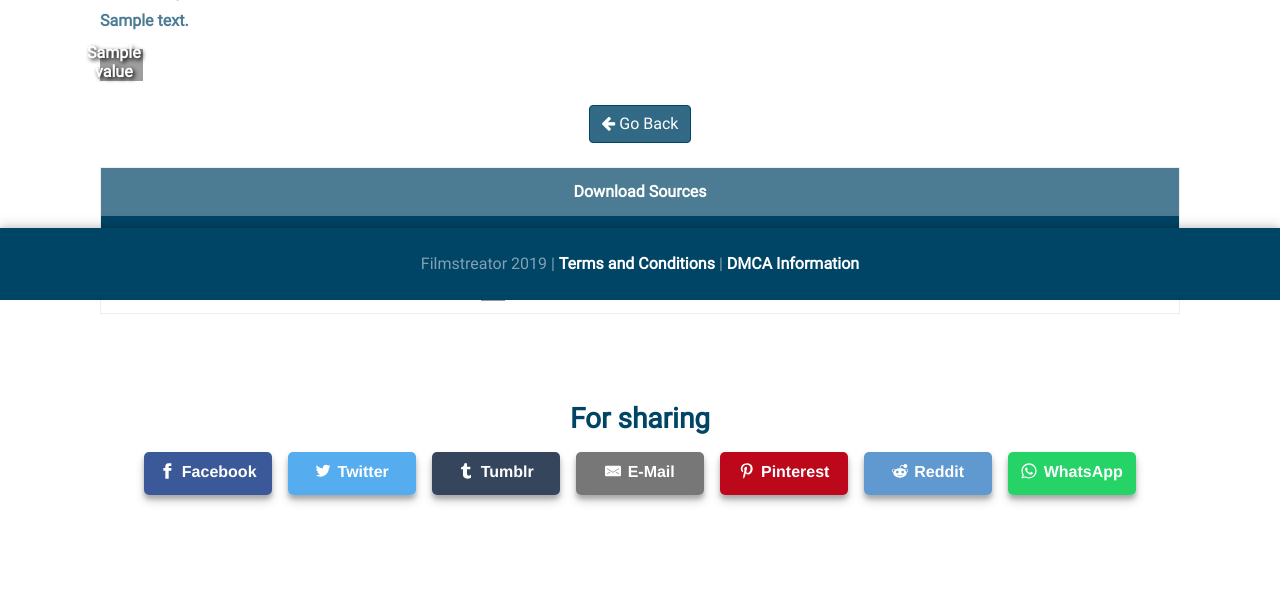
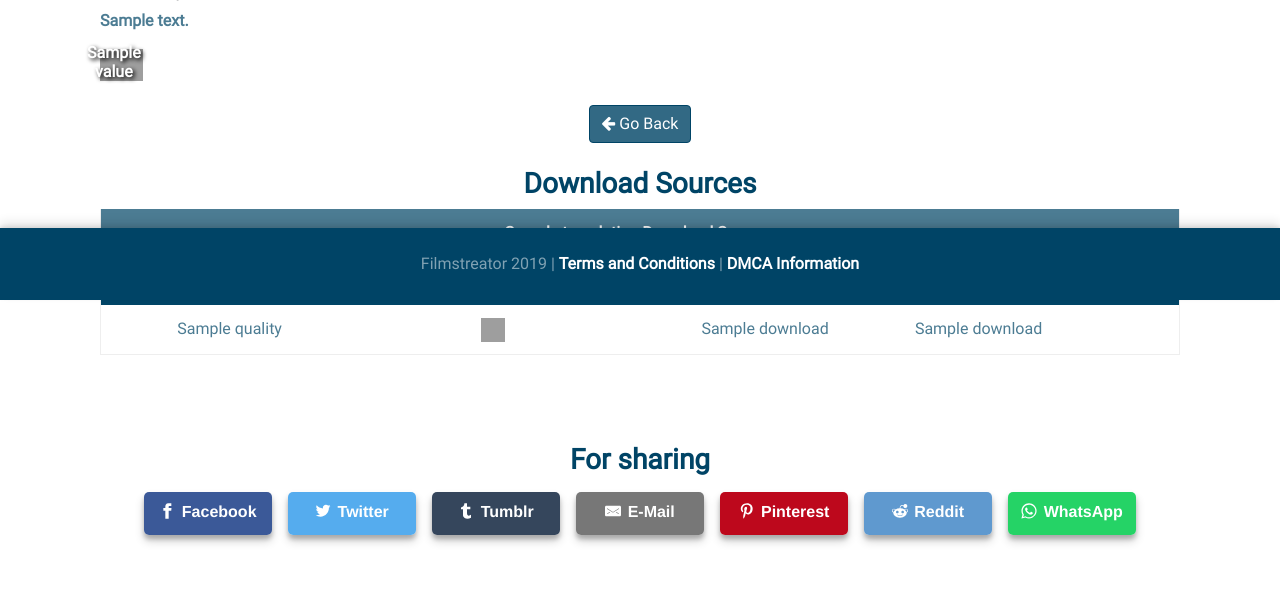
Before and after one commit to koyadovic/filmstreator, a Django app: template web/templates/web/details.html in a window 1280 px wide. Shown: the part 500-1095 px from the top of the page. Run offline with Django 3.2, Linux system fonts and the light colour scheme; the template is opened without the code that fills it: most values are stand-ins (such as "Sample title", 1, 10 or a date in 2020); parts of the project's set-up code (start-up, migrations or seed data) failed here and were passed over; some libraries are stand-ins or nearby versions; grey boxes are pictures that could not be loaded.

Commit message:
Download tabs

```diff
--- a/web/static/web/css/styles.12.css
+++ b/web/static/web/css/styles.13.css
@@ -100,7 +100,9 @@ nav.top-nav {
 
 
 table.downloads-table {
-    border: 1px solid #eee;
+    border-left: 1px solid #eee;
+    border-bottom: 1px solid #eee;
+    border-right: 1px solid #eee;
     table-layout: auto;
     max-width: 100% !important;
 }
@@ -860,3 +862,26 @@ div.audiovisual-item-container:hover {
         display: none;
     }
 }
+
+
+
+#language-tabs li {
+    position: relative;
+    width: 5em;
+}
+
+#language-tabs li a {
+    height: 100%;
+    width: 100%;
+    padding-bottom: 5px;
+    padding-top: 5px;
+    display: inline-block;
+}
+
+#language-tabs li a.active {
+    background-color: #4c7c93;
+    color: white;
+}
+.nav-tabs {
+    border-bottom: 0px;
+}
--- a/web/templates/web/base.html
+++ b/web/templates/web/base.html
@@ -17,7 +17,7 @@
         <link rel="stylesheet" href="https://stackpath.bootstrapcdn.com/font-awesome/4.7.0/css/font-awesome.min.css">
         <link href='{% static "web/css/roboto.css" %}' rel='stylesheet'>
         <link rel="stylesheet" href="{% static "web/css/bootstrap.min.css" %}" integrity="sha384-ggOyR0iXCbMQv3Xipma34MD+dH/1fQ784/j6cY/iJTQUOhcWr7x9JvoRxT2MZw1T" crossorigin="anonymous">
-        <link rel="stylesheet" href="{% static "web/css/styles.12.css" %}">
+        <link rel="stylesheet" href="{% static "web/css/styles.13.css" %}">
         <link rel="shortcut icon" href="{% static "web/img/favicon.png" %}" type="image/x-icon">
         <link rel="icon" href="{% static "web/img/favicon.png" %}" type="image/x-icon">
     {% block head_extra %}
--- a/web/templates/web/details.html
+++ b/web/templates/web/details.html
@@ -105,11 +105,21 @@
         </div>
         <br>
 
+        <h3 class="text-center">Download Sources</h3>
+        <ul class="nav nav-tabs justify-content-center" id="language-tabs">
+            {% for lang, downloads, translation in  lang_downloads %}
+            <li class="text-center"><a data-toggle="tab" id="tab{{ forloop.counter }}" href="#menu{{ forloop.counter }}">{{ translation }}</a></li>
+            {% endfor %}
+        </ul>
+
+        <div class="tab-content">
+            {% for lang, downloads, translation in  lang_downloads %}
+            <div id="menu{{ forloop.counter }}" class="tab-pane fade{% if forloop.counter == 0 %} in active{% endif %}">
                 <table class="downloads-table table table-borderless downloads-table-big-screens">
                     <thead>
                         <tr class="white-text light-back">
                             <td class="text-center" colspan="{% if request.user.is_superuser %}5{% else %}4{% endif %}">
-                        <b>Download Sources</b>
+                                <b>{{ translation }} Download Sources</b>
                             </td>
                         </tr>
                         <tr class="white-text dark-back">
@@ -138,8 +148,7 @@
                     </tbody>
                 </table>
                 <div class="downloads-table-small-screens">
-            <h3>Download Sources</h3>
-            <hr>
+                    <br>
                     {% for download in downloads %}
                     <div class="download-element-container">
                         <p><span class="dark-text">Download:</span><a class="secondary" href="{{ download.source_base_url_plus_relative_link }}" target="_blank"> {{ download.name }}</a></p>
@@ -153,6 +162,11 @@
                     </div>
                     {% endfor %}
                 </div>
+
+            </div>
+            {% endfor %}
+        </div>
+
         <br>
         <br>
         <br>
@@ -178,6 +192,14 @@
 
 {% block body_extra_js %}
     {{ block.super }}
+    <script>
+    $(document).ready(function() {
+        $("#tab1").click();
+        if(document.getElementById("tab2") === null) {
+            $("#language-tabs").hide();
+        }
+    });
+    </script>
     {% if request.user.is_superuser %}
     <script>
     function removeFilm(pk) {
```
Also changed, not shown: web/views.py (+19 -13 lines). Lines whose indentation alone changed are shown as unchanged.
